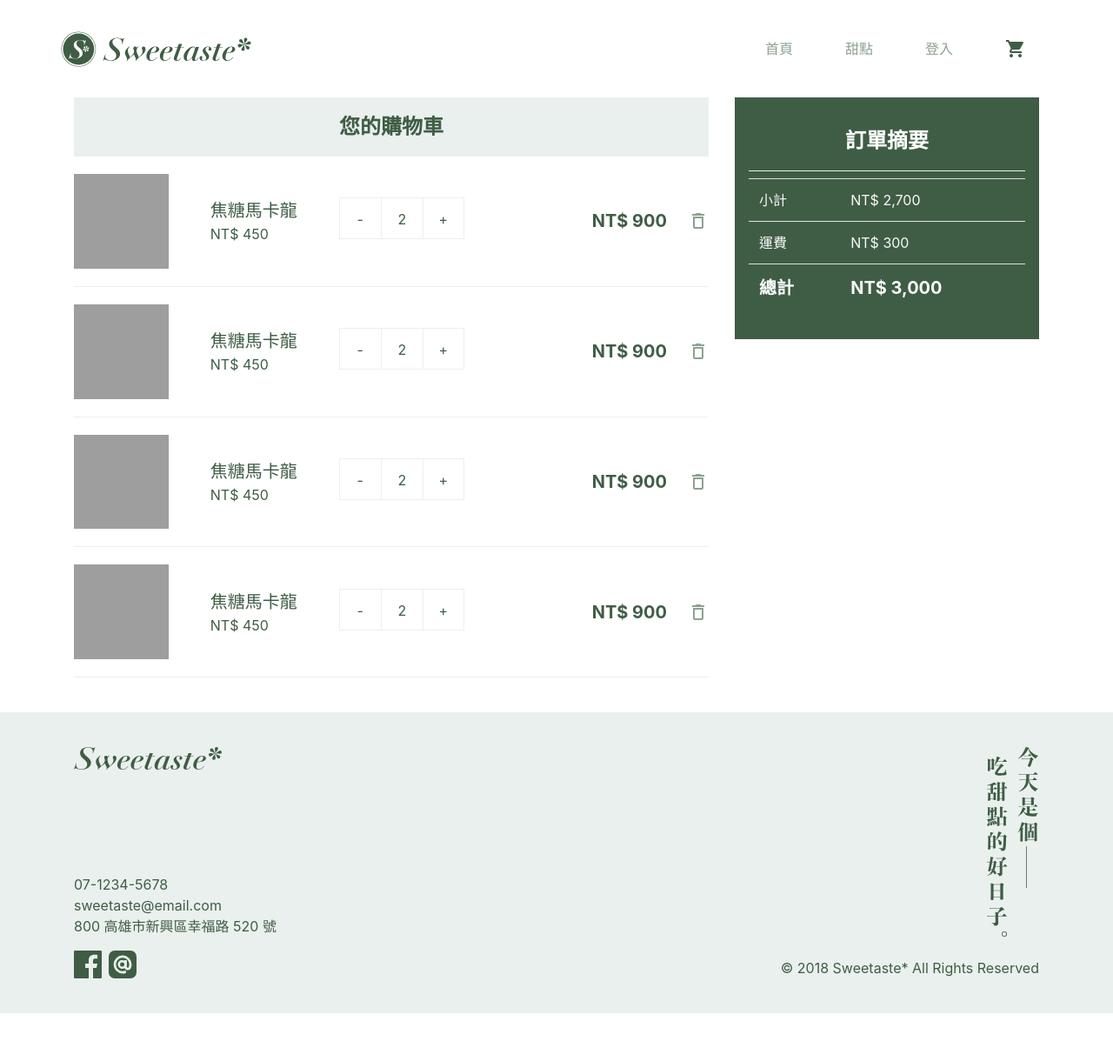
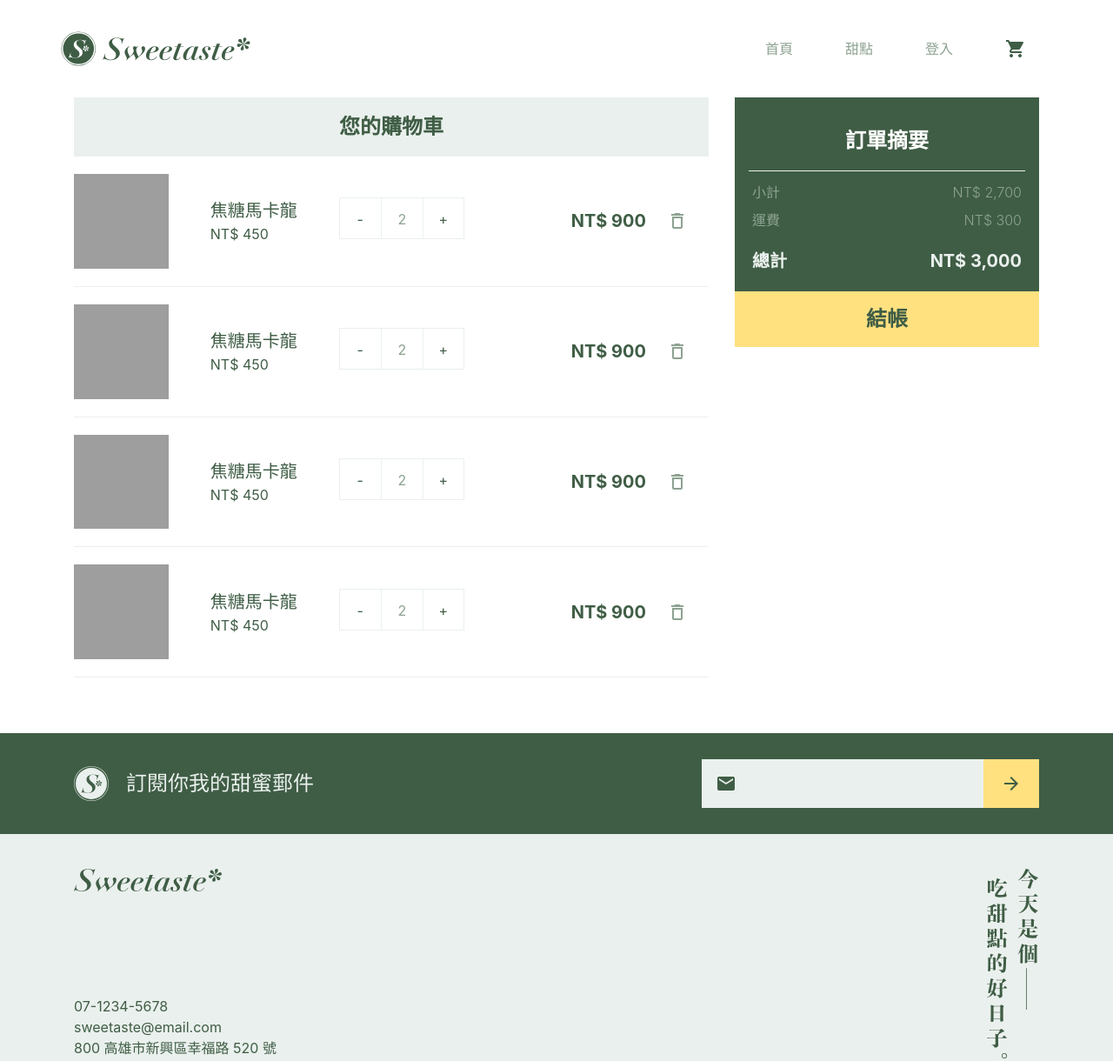
Before and after one commit to yulgee/ex_sweetaste, a plain HTML site: page cart.html in a window 1280 px wide. Shown: the top 1220 px of the page at 87% size. Before the commit the page ends 1165 px from the top, so only its background shows below. Drawn offline with Linux system fonts and the light colour scheme; grey boxes are pictures that could not be loaded.

Commit message:
完成購物車 + 單位微調

```diff
--- a/assets/scss/layout/_navbar.scss
+++ b/assets/scss/layout/_navbar.scss
@@ -36,23 +36,23 @@
         &__brand {
             display: block;
             background: url(../img/logo-all-dark.svg) no-repeat 50%;
-            width: 219px;
+            width: 13.6rem;
             height: 7rem;
 
             @include rwd($md) {
                 background: url(../img/logotype-lg-dark.svg) no-repeat 50%;
-                width: 150px;
+                width: 13.6rem;
                 height: 5rem;
             }
 
             a {
                 background-size: cover;
-                width: 219px;
+                width: 13.6rem;
                 height: 7rem;
                 display: block;
 
                 @include rwd($md) {
-                    width: 150px;
+                    width: 9rem;
                     height: 5rem;
                 }
             }
--- a/assets/scss/layout/_register.scss
+++ b/assets/scss/layout/_register.scss
@@ -1,6 +1,6 @@
 .l {
     &-register {
-        margin-top: 60px;
+        margin-top: 4rem;
         padding: 30px 0;
         background-color: $primary-darken;
 
@@ -9,8 +9,8 @@
 
 
             img {
-                max-width: 40px;
-                margin-right: 20px;
+                max-width: 2.5rem;
+                margin-right: 1.25rem;
 
                 @include rwd($md) {
                     margin-right: 10px;
@@ -32,13 +32,13 @@
         &__form {
 
             &__text {
-                max-width: 268px;
+                max-width: 16.75rem;
                 width: 100%;
-                height: 56px;
+                height: 3.5rem;
                 border: none;
                 border-radius: 0;
                 background-color: $primary-lighten;
-                padding: 16px;
+                padding: 1rem;
                 font-size: 1rem;
                 font-weight: 400;
                 line-height: 1.5;
@@ -57,8 +57,8 @@
                 border: none;
                 background-color: $secondary;
                 color: $primary-darken;
-                height: 56px;
-                width: 64px;
+                height: 3.5rem;
+                width: 4rem;
                 @include transition;
 
                 @include hover-focus {
--- a/assets/scss/modules/_pagination.scss
+++ b/assets/scss/modules/_pagination.scss
@@ -41,6 +41,20 @@
             .material-icons {
                 line-height: inherit;
             }
+
+            input {
+                height: 100%;
+                width: 100%;
+                border: none;
+                background: none;
+                padding: 0.7rem;
+                text-align: center;
+
+                &::placeholder {
+                    color: $primary;
+                }
+
+            }
         }
 
     }
--- /dev/null
+++ b/assets/scss/modules/_tables.scss
@@ -0,0 +1,36 @@
+//
+// Basic Bootstrap table
+//
+.m {
+  &-table {
+    width: 100%;
+    background-color: $table-bg; // Reset for nesting within parents with `background-color`.
+
+    th,
+    td {
+      padding: 0.25rem;
+      vertical-align: top;
+    }
+
+    thead th {
+      vertical-align: bottom;
+      border-bottom: (2 * $table-border-width) solid $table-border-color;
+    }
+
+    tbody+tbody {
+      border-top: (2 * $table-border-width) solid $table-border-color;
+    }
+  }
+
+  //
+  // Condensed table w/ half padding
+  //
+
+  &-table-sm {
+
+    th,
+    td {
+      padding: .3rem;
+    }
+  }
+}
--- a/assets/scss/pages/_cart.scss
+++ b/assets/scss/pages/_cart.scss
@@ -2,6 +2,16 @@
     &-cart {
         color: $primary-darken;
         margin-bottom: 2.5rem;
+
+        .l-register__form__submit {
+            font-size: $font-md;
+            font-weight: 700;
+            height: 4rem;
+        }
+
+        @include rwd($md) {
+            margin-bottom: -3rem;
+        }
 
         &__title {
             background-color: $primary-lighten;
@@ -92,14 +102,38 @@
                 }
             }
 
+            &__table {
+                color: $primary;
+                font-weight: 300;
+
+                @include rwd($md) {
+                    color: $primary-darken;
+                }
+            }
+
             &__result {
-                margin-top: 1rem;
-                border-top: 0.8px solid $primary-lighten;
+                color: $primary-lighten;
                 font-size: 1.25rem;
                 font-weight: 700;
+
+                @include rwd($md) {
+                    color: $primary-darken;
+                }
+
+                td {
+                    padding-top: 1rem;
+                }
             }
+
+
 
         }
     }
 
 }
+
+.no-hover {
+    @include hover-focus-active {
+        background-color: inherit;
+    }
+}
--- a/assets/scss/style.scss
+++ b/assets/scss/style.scss
@@ -15,6 +15,7 @@
 @import "modules/card";
 @import "modules/checkbox";
 @import "modules/pagination";
+@import "modules/tables";
 
 // pages
 @import "pages/index";
--- a/assets/scss/utils/_variable.scss
+++ b/assets/scss/utils/_variable.scss
@@ -47,3 +47,25 @@ $xl: 1200px;
 .text-darkem {
     color: $primary-darken;
 }
+
+$border-width: 1px !default;
+$border-color: $gray-300 !default;
+$text-muted: $gray-600 !default;
+// Tables
+//
+// Customizes the `.table` component with basic values, each used across all table variations.
+
+$table-cell-padding: .75rem !default;
+$table-cell-padding-sm: .3rem !default;
+
+$table-color: $white !default;
+$table-bg: null !default;
+$table-accent-bg: rgba($black, .05) !default;
+$table-hover-color: $table-color !default;
+$table-hover-bg: rgba($black, .075) !default;
+$table-active-bg: $table-hover-bg !default;
+
+$table-border-width: $border-width !default;
+$table-border-color: $border-color !default;
+
+// no hover
--- a/cart.html
+++ b/cart.html
@@ -69,9 +69,10 @@
                                     <div class="m-page__item">
                                         <a href="#" class="m__page__link">-</a>
                                     </div>
-                                    <div class="m-page__item">
-                                        <a href="#" class="m__page__link">2</a>
+                                    <div class="m-page__item no-hover">
+                                        <input type="text" class="m__page__link" placeholder="2">
                                     </div>
+
                                     <div class="m-page__item">
                                         <a href="#" class="m__page__link">+</a>
                                     </div>
@@ -81,7 +82,7 @@
                         <div class="p-cart__item__price">
                             NT$ 900
                         </div>
-                        <a href="#" class="p-cart__item__delete d-none d-md-block ml-4">
+                        <a href="#" class="p-cart__item__delete d-none d-md-block mx-4">
                             <i class="material-icons">
                                 delete_outline
                             </i>
@@ -103,8 +104,8 @@
                                     <div class="m-page__item">
                                         <a href="#" class="m__page__link">-</a>
                                     </div>
-                                    <div class="m-page__item">
-                                        <a href="#" class="m__page__link">2</a>
+                                    <div class="m-page__item no-hover">
+                                        <input type="text" class="m__page__link" placeholder="2">
                                     </div>
                                     <div class="m-page__item">
                                         <a href="#" class="m__page__link">+</a>
@@ -115,7 +116,7 @@
                         <div class="p-cart__item__price">
                             NT$ 900
                         </div>
-                        <a href="#" class="p-cart__item__delete d-none d-md-block ml-4">
+                        <a href="#" class="p-cart__item__delete d-none d-md-block mx-4">
                             <i class="material-icons">
                                 delete_outline
                             </i>
@@ -137,8 +138,8 @@
                                     <div class="m-page__item">
                                         <a href="#" class="m__page__link">-</a>
                                     </div>
-                                    <div class="m-page__item">
-                                        <a href="#" class="m__page__link">2</a>
+                                    <div class="m-page__item no-hover">
+                                        <input type="text" class="m__page__link" placeholder="2">
                                     </div>
                                     <div class="m-page__item">
                                         <a href="#" class="m__page__link">+</a>
@@ -149,7 +150,7 @@
                         <div class="p-cart__item__price">
                             NT$ 900
                         </div>
-                        <a href="#" class="p-cart__item__delete d-none d-md-block ml-4">
+                        <a href="#" class="p-cart__item__delete d-none d-md-block mx-4">
                             <i class="material-icons">
                                 delete_outline
                             </i>
@@ -170,8 +171,8 @@
                                     <div class="m-page__item">
                                         <a href="#" class="m__page__link">-</a>
                                     </div>
-                                    <div class="m-page__item">
-                                        <a href="#" class="m__page__link">2</a>
+                                    <div class="m-page__item no-hover">
+                                        <input type="text" class="m__page__link" placeholder="2">
                                     </div>
                                     <div class="m-page__item">
                                         <a href="#" class="m__page__link">+</a>
@@ -182,7 +183,7 @@
                         <div class="p-cart__item__price">
                             NT$ 900
                         </div>
-                        <a href="#" class="p-cart__item__delete d-none d-md-block ml-4">
+                        <a href="#" class="p-cart__item__delete d-none d-md-block mx-4">
                             <i class="material-icons">
                                 delete_outline
                             </i>
@@ -194,32 +195,53 @@
                 <div class="col-md-4">
                     <div class="p-cart__checkout p-3">
                         <div class="p-cart__title text-center py-3 mb-2">訂單摘要</div>
-                        <table class="table text-light">
+                        <table class="m-table p-cart__checkout__table">
                             <tbody>
                                 <tr>
                                     <td>小計</td>
-                                    <td>NT$ 2,700</td>
+                                    <td class="text-right">NT$ 2,700</td>
                                 </tr>
                                 <tr>
                                     <td>運費</td>
-                                    <td>NT$ 300</td>
+                                    <td class="text-right">NT$ 300</td>
                                 </tr>
                                 <tr class="p-cart__checkout__result">
                                     <td>總計</td>
-                                    <td>NT$ 3,000</td>
+                                    <td class="text-right">NT$ 3,000</td>
                                 </tr>
                             </tbody>
                         </table>
                     </div>
-
-
+                    <button class="p-cart l-register__form__submit w-100" onclick="location.href='checkout.html'">
+                        結帳
+                    </button>
                 </div>
             </div>
         </div>
 
     </div>
 
-
+    <div class="l-register">
+        <div class="container">
+            <div class="row">
+                <div class="l-register__title col-md-6 d-flex align-items-center">
+                    <img src="assets/img/logo-light.svg" alt="logo-light">
+                    <h4>訂閱你我的甜蜜郵件</h4>
+                </div>
+                <form class="l-register__form col-md-6 d-flex justify-content-md-end">
+                    <i class="material-icons">
+                        mail
+                    </i>
+                    <input class="l-register__form__text" type="email">
+                    <button class="l-register__form__submit">
+                        <i class="material-icons">
+                            arrow_forward
+                        </i>
+                    </button>
+                </form>
+            </div>
+        </div>
+    </div>
     <footer class="l-footer">
         <div class="container">
             <div class="row">
```
Also changed, not shown: assets/css/style.css, 1 other file.
